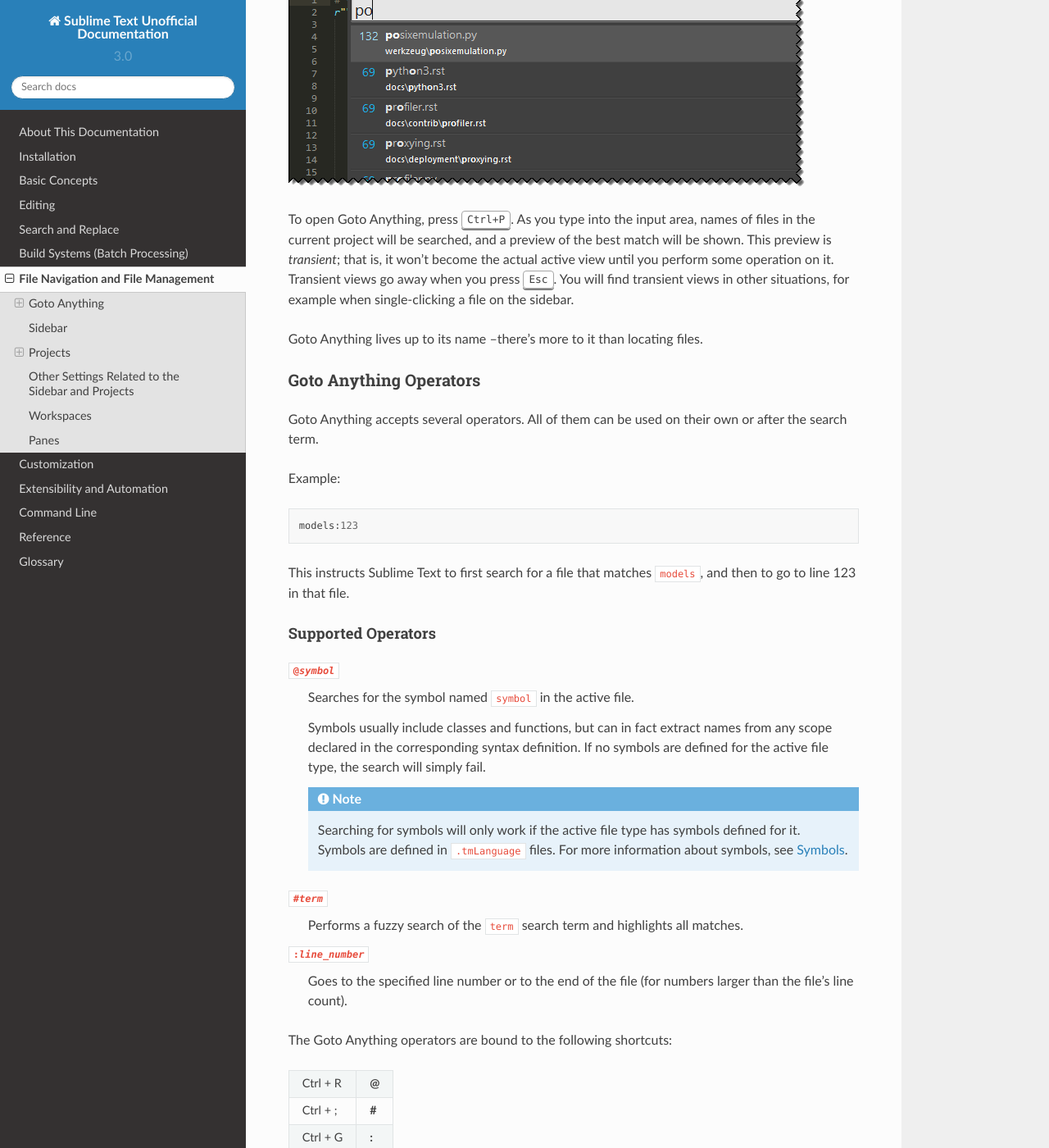
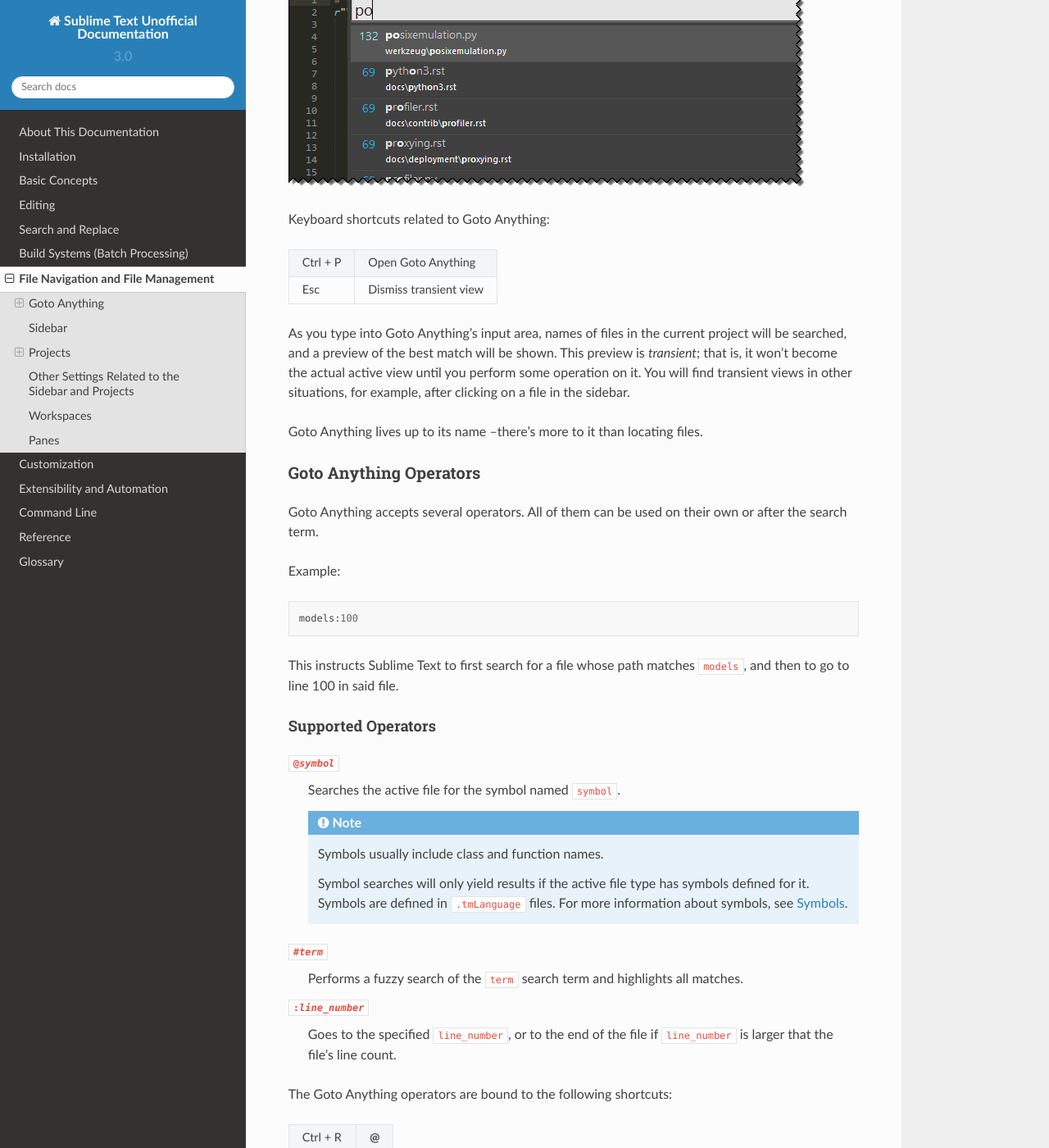
Before and after one commit to guillermooo/sublime-undocs, a Sphinx documentation site: the page built from source/file_management/file_management.rst, in a window 1280 px wide and 1400 px high, scrolled down 597 px. Shown: the whole window at 82% size. Built offline with Sphinx 7.4.7 and the Read the Docs theme 2.0.0, drawn with Linux system fonts in a browser that asks for light colours; some of the changed text lies outside the part shown.

Commit message:
the night is dark and full of errors

```diff
--- a/source/file_management/file_management.rst
+++ b/source/file_management/file_management.rst
@@ -21,9 +21,16 @@
 
 .. image:: file-management-goto-anything.png
 
-To open Goto Anything,
-press :kbd:`Ctrl+P`.
-As you type into the input area,
+
+Keyboard shortcuts related to Goto Anything:
+
++-----------------------+------------------------+
+| Ctrl + P              | Open Goto Anything     |
++-----------------------+------------------------+
+| Esc                   | Dismiss transient view |
++-----------------------+------------------------+
+
+As you type into Goto Anything's input area,
 names of files in the current project
 will be searched,
 and a preview of the best match
@@ -31,9 +38,8 @@
 This preview is *transient*;
 that is, it won't become the actual active view
 until you perform some operation on it.
-Transient views go away when you press :kbd:`Esc`.
 You will find transient views in other situations,
-for example when single-clicking a file on the sidebar.
+for example, after clicking on a file in the sidebar.
 
 Goto Anything lives up to its name
 --there's more to it than locating files.
@@ -48,12 +54,12 @@
 
 Example::
 
-	models:123
+	models:100
 
 This instructs Sublime Text
 to first search for a file
-that matches ``models``,
-and then to go to line 123 in that file.
+whose path matches ``models``,
+and then to go to line 100 in said file.
 
 
 Supported Operators
@@ -62,20 +68,14 @@
 .. _fm-goto-symbol:
 
 :samp:`@{symbol}`
-    Searches for the symbol named ``symbol``
-    in the active file.
-
-    Symbols usually include classes and functions,
-    but can in fact extract names
-    from any scope declared
-    in the corresponding syntax definition.
-    If no symbols are defined
-    for the active file type,
-    the search will simply fail.
+    Searches  the active file
+    for the symbol named ``symbol``.
 
     .. note::
 
-        Searching for symbols will only work
+        Symbols usually include class and function names.
+
+        Symbol searches will only yield results
         if the active file type
         has symbols defined for it.
         Symbols are defined in ``.tmLanguage`` files.
@@ -90,9 +90,10 @@
     and highlights all matches.
 
 :samp:`:{line_number}`
-    Goes to the specified line number
+    Goes to the specified ``line_number``,
     or to the end of the file
-    (for numbers larger than the file's line count).
+    if ``line_number`` is larger
+    that the file's line count.
 
 The Goto Anything operators
 are bound to the following shortcuts:
@@ -125,7 +127,7 @@
 The sidebar provides basic file management operations
 through its context menu.
 
-These are common shortcuts
+These are common keyboard shortcuts
 related to the side bar:
 
 +-----------------------+-----------------------------------------------------------+
@@ -165,8 +167,8 @@
 If you haven't created one,
 an implicit one is created by Sublime Text.
 
-Set up a project by adding folders in a way
-that suits you,
+Set up a project in a way
+that suits you by adding folders,
 and then save your new configuration.
 
 .. _fm-projects-folders:
@@ -338,7 +341,7 @@
 select **Project → Save Workspace As...**.
 
 Workspaces data is stored in JSON files
-with the *.sublime-workspace* extension.
+with the ``.sublime-workspace`` extension.
 
 To switch between different workspaces,
 use :kbd:`Ctrl+Alt+P`,
@@ -346,12 +349,6 @@
 
 Workspaces data is stored in JSON files
 with the ``.sublime-workspace`` extension.
-
-Unlike ``.sublime-project`` files,
-``.sublime-workspace`` files
-are not meant to be shared or edited manually.
-You should never commit ``.sublime-workspace`` files
-into a source code repository.
 
 As with projects, you can open a workspace
 from the **command line**
```
Also changed, not shown: other parts of source/file_management/file_management.rst (+5 -3 lines).
